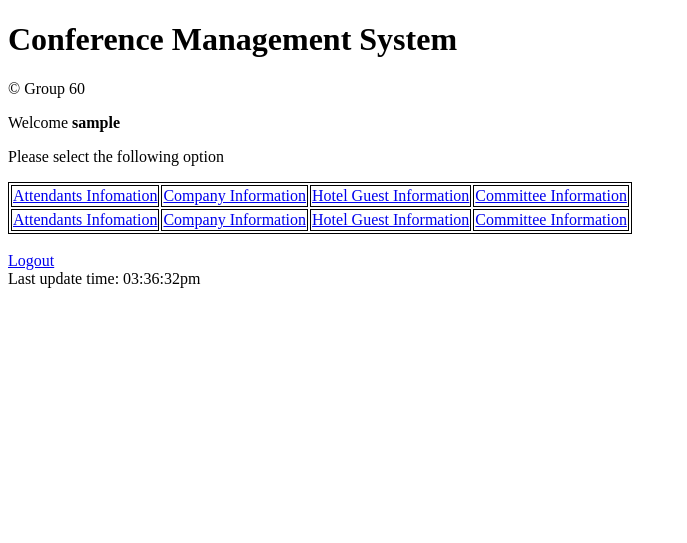
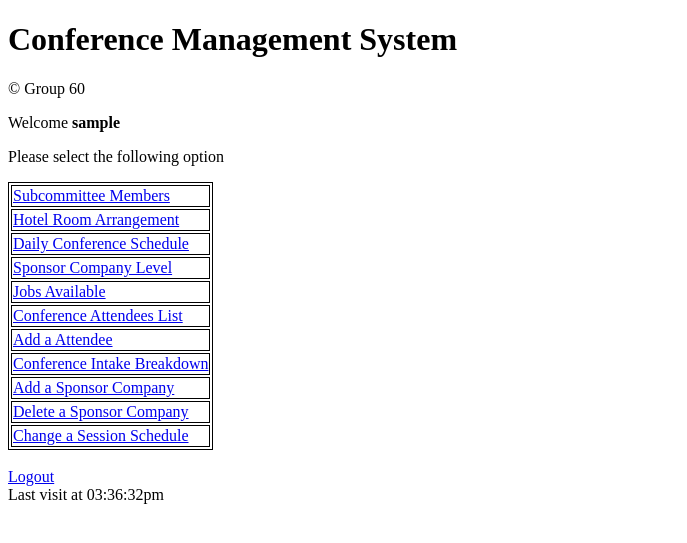
Before and after one commit to Art233/CMPE332-Project, a PHP site: page /main.php in a window 1280 px wide. Shown: the top 543 px of the page, without its empty margins (0-687 px from the left). Run offline with PHP 8.4, Linux system fonts and the light colour scheme; the visitor is signed in with stand-in values (Sample User, id 1).

Commit message:
Modified main page

```diff
--- a/main.php
+++ b/main.php
@@ -18,27 +18,50 @@
 	}
 	?>
 	<p>Please select the following option</p>
-	<table >
+	<table>
 		<tr>
-			<td><a href="http://localhost/Hotel_Room.php">Attendants Infomation</a></td>
-			<td><a href="http://localhost/Hotel_Room.php">Company Information</a></td>
-			<td><a href="http://localhost/Hotel_Guest_Info.php">Hotel Guest Information</a></td>
-			<td><a href="http://localhost/Hotel_Guest_Info.php">Committee Information</a></td>
+		<td><a href="http://localhost/committee.php">Subcommittee Members</a></td>
 		</tr>
 		<tr>
-			<td><a href="http://localhost/Hotel_Room.php">Attendants Infomation</a></td>
-			<td><a href="http://localhost/Hotel_Room.php">Company Information</a></td>
-			<td><a href="http://localhost/Hotel_Guest_Info.php">Hotel Guest Information</a></td>
-			<td><a href="http://localhost/Hotel_Guest_Info.php">Committee Information</a></td>
+		<td><a href="http://localhost/Hotel_Guest_Info.php">Hotel Room Arrangement</a></td>
 		</tr>
-	</table>
+		<tr>
+		<td><a href="http://localhost/conferenceSchedule.php">Daily Conference Schedule</a></td>
+		</tr>
+		<tr>
+		<td><a href="http://localhost/sponsorList.php">Sponsor Company Level</a></td>
+		</tr>
+		<tr>
+		<td><a href="http://localhost/companysJobs.php">Jobs Available</a></td>
+		</tr>
+		<tr>
+		<td><a href="http://localhost/attendeesList.php">Conference Attendees List</a></td>
+		</tr>
+		<tr>
+		<td><a href="http://localhost/attendants.php">Add a Attendee</a></td>
+		</tr>
+		<tr>
+		<td><a href="http://localhost/totalIntake.php">Conference Intake Breakdown</a></td>
+		</tr>
+		<tr>
+		<td><a href="http://localhost/adding_company.php">Add a Sponsor Company</a></td>
+		</tr>
+		<tr>
+		<td><a href="http://localhost/deleteCompany.php">Delete a Sponsor Company</a></td>
+		</tr>
+		<tr>
+		<td><a href="http://localhost/changeSessionInfo.php">Change a Session Schedule</a></td>
+		</tr>
+</table>
+<!-- DivTable.com -->
 	<br>
 	<a href="logout.php">Logout</a>
 	<br>
 	<?php
 		date_default_timezone_set("America/New_York");
-		echo "Last update time: " . date("h:i:sa");
+		echo "Last visit at " . date("h:i:sa");
 	?>
+
 
 </body>
 
```
